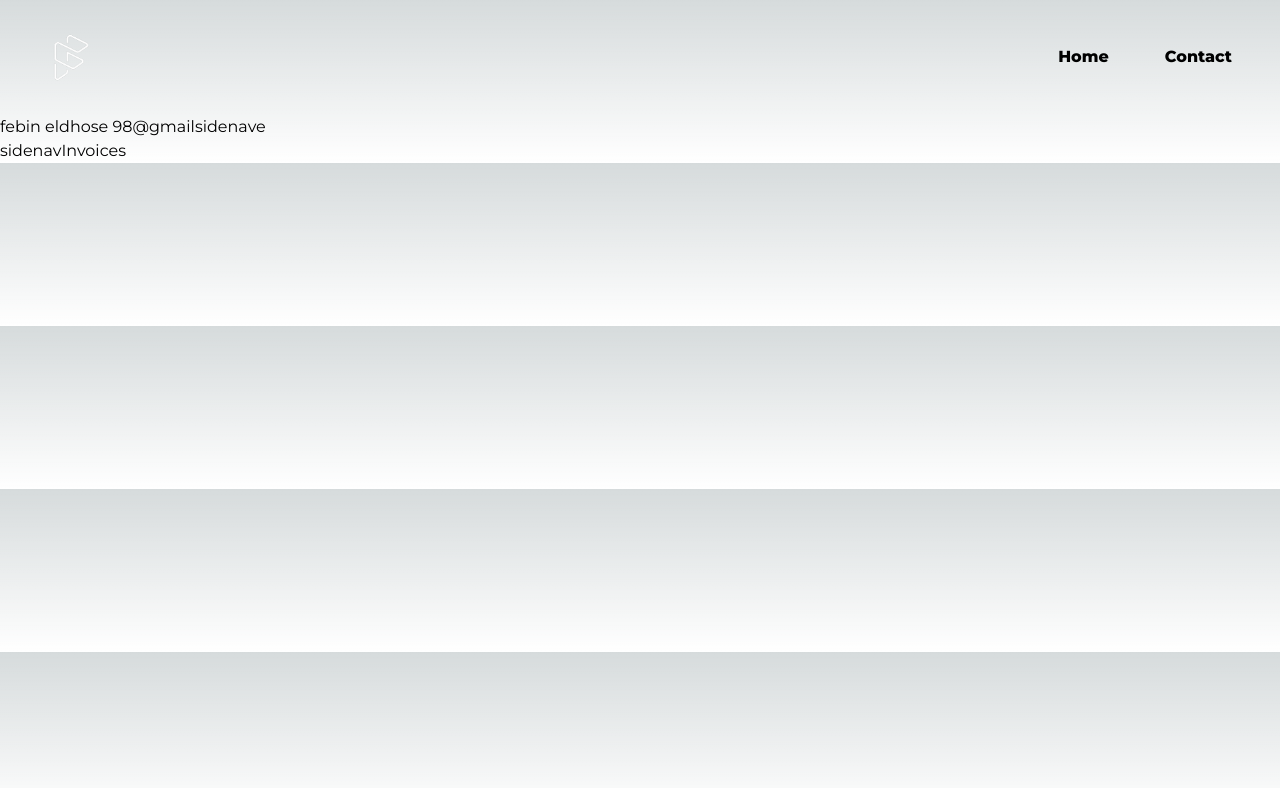
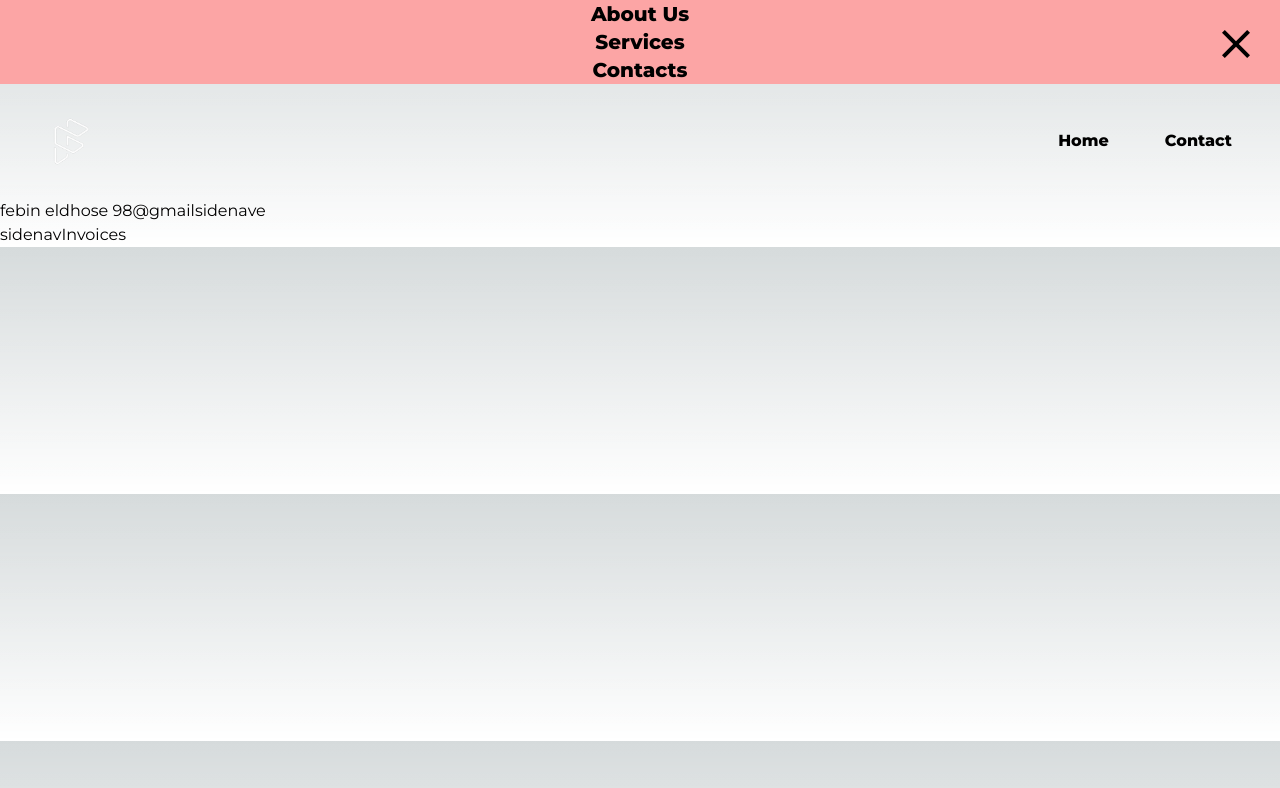
Before and after one commit to devfebineldhose/myporfolio, a Next.js app: page /dashboard/sidenav in a window 1280 px wide. Shown: the top 788 px of the page. Built offline with nearby package versions, Linux system fonts and the light colour scheme.

Commit message:
build 1.0

```diff
--- a/src/app/sidenav/page.jsx
+++ b/src/app/sidenav/page.jsx
@@ -2,7 +2,7 @@
 import MenuButton from "@/components/menuButton";
 import Link from "next/link";
 import { usePathname } from "next/navigation";
-// import { Sidebar } from "./sidebar/page";
+import { Sidebar } from "./sidebar";
 import { useState } from "react";
 import clsx from "clsx";
 import Image from "next/image";
@@ -14,7 +14,7 @@ export default function Navbar() {
   };
   return (
     <div className="font-monts font-bold">
-      {/* <Sidebar isOpen={isOpen} toggle={toggle} /> */}
+      <Sidebar isOpen={isOpen} toggle={toggle} />
       <MenuButton toggle={toggle} />
       <div className=" flex flex-row justify-between sticky gap-10 items-center  invisible md:visible lg:visible xl:visible   z-10 fixed sm:p-5">
         <button>
```
Also changed, not shown: src/app/sidenav/sidebar.jsx (renamed from src/app/sidenav/sidebar/page.jsx).
